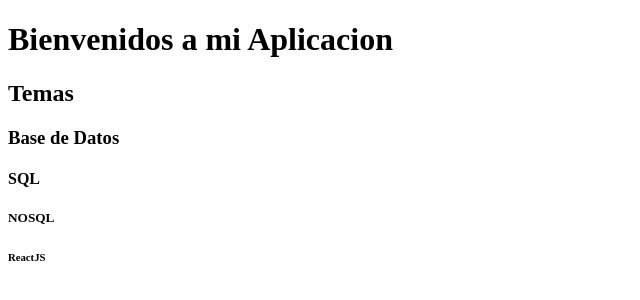
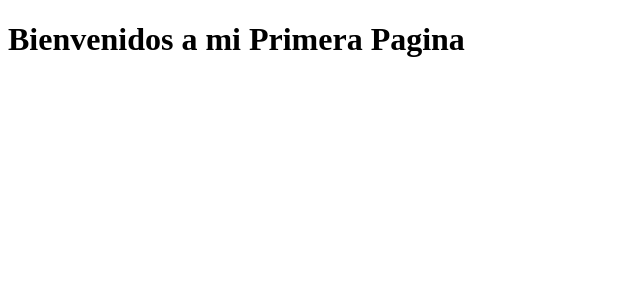
Before and after one commit to ManuelCallegari98/CursoFullStackCallegari, a plain HTML site: page 01-claseGit/index.html in a window 1280 px wide. Shown: the whole page, without its empty margins (0-640 px from the left). Drawn offline with Linux system fonts and the light colour scheme.

Commit message:
V1.0 de Mi pagina, entrega primera tarea

```diff
--- a/01-claseGit/index.html
+++ b/01-claseGit/index.html
@@ -4,16 +4,12 @@
 <head>
     <meta charset="UTF-8" />
     <meta name="viewport" content="width=device-width, initial-scale=1.0" />
-    <title>Manu Cra</title>
+    <title>Manuel Callegari</title>
 </head>
 
 <body>
-    <h1>Bienvenidos a mi Aplicacion</h1>
-    <h2>Temas</h2>
-    <h3>Base de Datos</h3>
-    <h4>SQL</h4>
-    <h5>NOSQL</h5>
-    <h6>ReactJS</h6>
+    <h1>Bienvenidos a mi Primera Pagina</h1>
+
 </body>
 
 </html>
```
